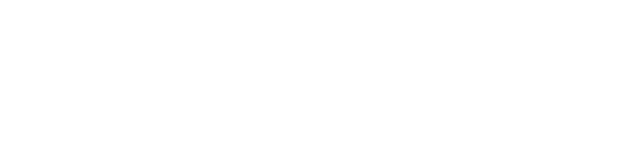
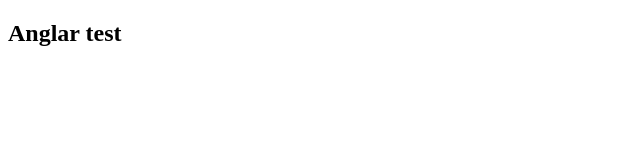
Before and after one commit to GogineniY/First-angular, a plain HTML site: page index.html in a window 1280 px wide. Shown: the whole page, without its empty margins (0-640 px from the left). Drawn offline with Linux system fonts and the light colour scheme.

Commit message:
lakki commit

```diff
--- a/index.html
+++ b/index.html
@@ -7,6 +7,6 @@
     <script src="angular.min.js"></script>
 </head>
 <body>
-
+    <h2>Anglar test </h2>
 </body>
 </html>
```
